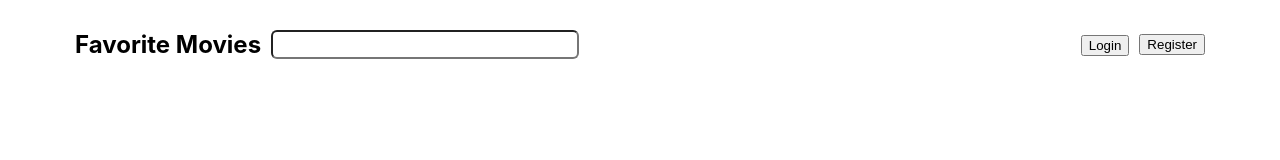
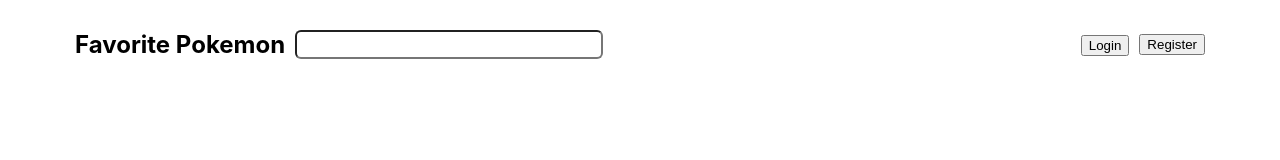
Before and after one commit to thomasgilmore/Pokemon-Index, a React (Create React App) app: page / in a window 1280 px wide. Shown: the top 160 px of the page. Built offline with nearby package versions, Linux system fonts and the light colour scheme.

Commit message:
updated to Favorite Pokemon

```diff
--- a/src/Components/Header.js
+++ b/src/Components/Header.js
@@ -5,7 +5,7 @@ import './Header.css';
 export default function Header({ onSearchSubmit, handleInputChange }) {
   return (
     <nav className='header-container'>
-      <h1 className='header-container__title'>Favorite Movies</h1>
+      <h1 className='header-container__title'>Favorite Pokemon</h1>
       <form onSubmit={onSearchSubmit}>
         <input type="text" onChange={handleInputChange} className='header-container__input' />
       </form>
```
